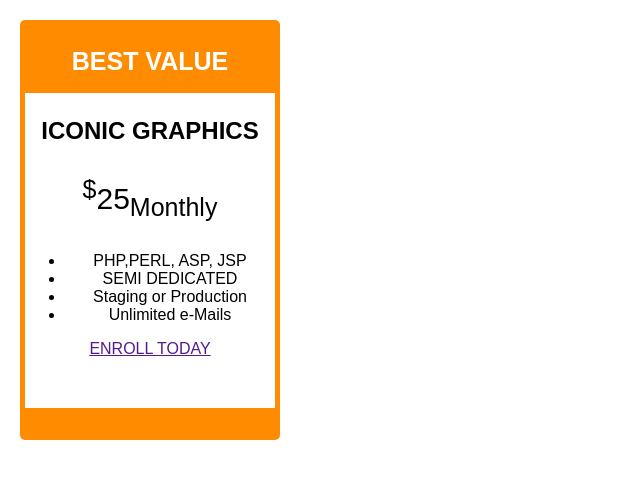
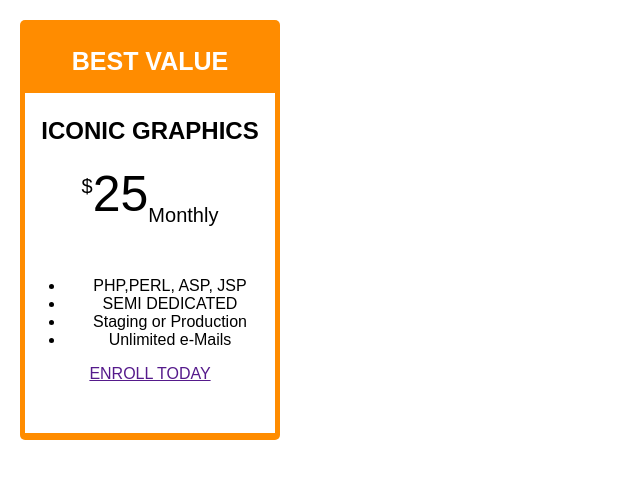
Before and after one commit to alinalukashevich97/html-course-homework-lukashevich, a plain HTML site: page lesson-10-layouts/task1.html in a window 1280 px wide. Shown: the whole page, without its empty margins (0-640 px from the left). Drawn offline with Linux system fonts and the light colour scheme.

Commit message:
Complete home task 10

```diff
--- a/lesson-10-layouts/style1.css
+++ b/lesson-10-layouts/style1.css
@@ -29,5 +29,18 @@ h1 {
 }
 
 p {
-  font-size: 30px;
+  font-size: 50px;
+  margin-top: 0px;
+  text-align: center;
 }
+
+sup {
+  vertical-align: super;
+  font-size: 20px;
+}
+
+sub {
+  vertical-align: sub;
+  font-size: 20px;
+
+}
```
